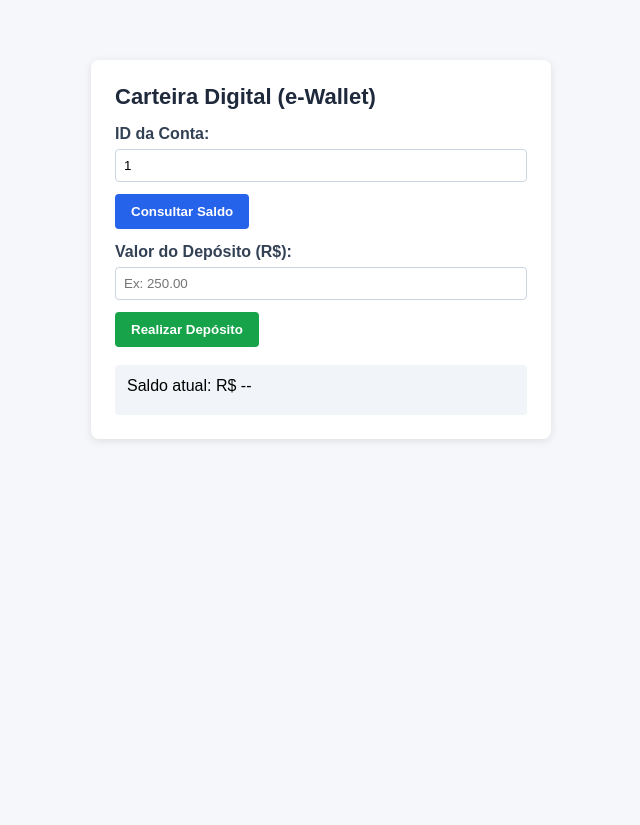
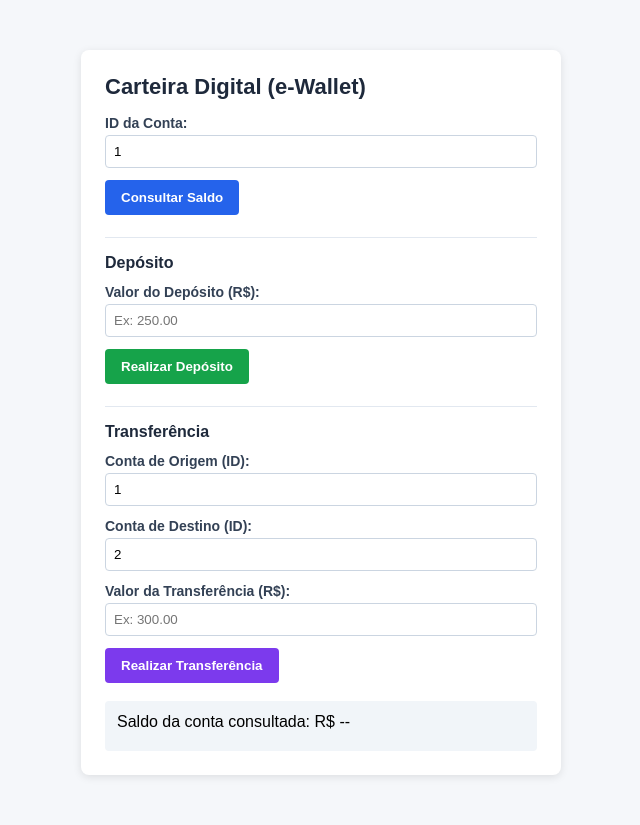
Before and after one commit to DiegoMacedo/carteira-digital, a Spring Boot app: page / in a window 1280 px wide. Shown: the whole page, without its empty margins (319-959 px from the left). Before the commit the page ends 441 px from the top, so only its background shows below. Run offline with Spring Boot 4, Linux system fonts and the light colour scheme.

Commit message:
adicionado container docker + tela de transferencia para teste

```diff
--- a/src/main/resources/static/index.html
+++ b/src/main/resources/static/index.html
@@ -4,14 +4,16 @@
     <meta charset="UTF-8">
     <title>Carteira Digital - e-Wallet</title>
     <style>
-        body { font-family: Arial, sans-serif; max-width: 460px; margin: 40px auto; padding: 20px; background: #f5f7fa; }
+        body { font-family: Arial, sans-serif; max-width: 480px; margin: 30px auto; padding: 20px; background: #f5f7fa; }
         .card { background: #fff; padding: 24px; border-radius: 8px; box-shadow: 0 2px 8px rgba(0,0,0,0.1); }
         h1 { margin-top: 0; font-size: 22px; color: #1e293b; }
-        label { display: block; margin-top: 14px; font-weight: bold; color: #334155; }
-        input { width: 100%; padding: 8px; margin-top: 6px; box-sizing: border-box; border: 1px solid #cbd5e1; border-radius: 4px; }
+        h2 { margin-top: 22px; margin-bottom: 6px; font-size: 16px; color: #1e293b; border-top: 1px solid #e2e8f0; padding-top: 16px; }
+        label { display: block; margin-top: 12px; font-weight: bold; color: #334155; font-size: 14px; }
+        input { width: 100%; padding: 8px; margin-top: 4px; box-sizing: border-box; border: 1px solid #cbd5e1; border-radius: 4px; }
         button { margin-top: 12px; padding: 10px 16px; border: none; border-radius: 4px; cursor: pointer; font-weight: bold; color: #fff; }
         #btnConsultar { background: #2563eb; }
         #btnDepositar { background: #16a34a; }
+        #btnTransferir { background: #7c3aed; }
         .resultado { margin-top: 18px; padding: 12px; border-radius: 4px; background: #f1f5f9; }
         #mensagem { margin-top: 8px; font-weight: bold; }
     </style>
@@ -24,12 +26,24 @@
     <input type="number" id="contaId" value="1">
     <button id="btnConsultar" type="button" onclick="consultarSaldo()">Consultar Saldo</button>
 
+    <h2>Depósito</h2>
     <label for="valorDeposito">Valor do Depósito (R$):</label>
     <input type="number" step="0.01" id="valorDeposito" placeholder="Ex: 250.00">
     <button id="btnDepositar" type="button" onclick="realizarDeposito()">Realizar Depósito</button>
 
+    <h2>Transferência</h2>
+    <label for="idOrigem">Conta de Origem (ID):</label>
+    <input type="number" id="idOrigem" value="1">
+
+    <label for="idDestino">Conta de Destino (ID):</label>
+    <input type="number" id="idDestino" value="2">
+
+    <label for="valorTransferencia">Valor da Transferência (R$):</label>
+    <input type="number" step="0.01" id="valorTransferencia" placeholder="Ex: 300.00">
+    <button id="btnTransferir" type="button" onclick="realizarTransferencia()">Realizar Transferência</button>
+
     <div class="resultado">
-        <div>Saldo atual: R$ <span id="saldoAtual">--</span></div>
+        <div>Saldo da conta consultada: R$ <span id="saldoAtual">--</span></div>
         <div id="mensagem"></div>
     </div>
 </div>
@@ -61,6 +75,26 @@
             document.getElementById('mensagem').textContent = dados.erro;
         }
     }
+
+    async function realizarTransferencia() {
+        const idOrigem = document.getElementById('idOrigem').value;
+        const idDestino = document.getElementById('idDestino').value;
+        const valor = document.getElementById('valorTransferencia').value;
+
+        const resposta = await fetch(
+            `/api/contas/transferencia?idOrigem=${idOrigem}&idDestino=${idDestino}&valor=${valor}`,
+            { method: 'POST' }
+        );
+        const dados = await resposta.json();
+
+        if (resposta.ok) {
+            document.getElementById('contaId').value = idOrigem;
+            await consultarSaldo();
+            document.getElementById('mensagem').textContent = dados.mensagem;
+        } else {
+            document.getElementById('mensagem').textContent = dados.erro;
+        }
+    }
 </script>
 </body>
 </html>
```
Also changed, not shown: docker-compose.yml (added, +12 -0 lines), 2 other files.
